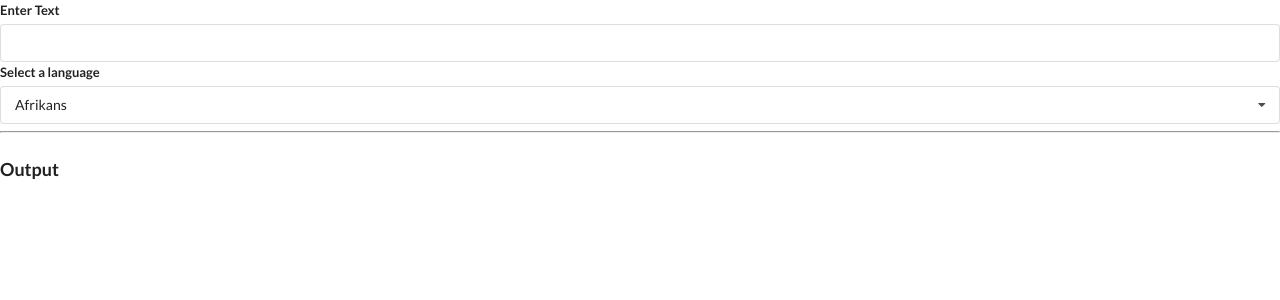
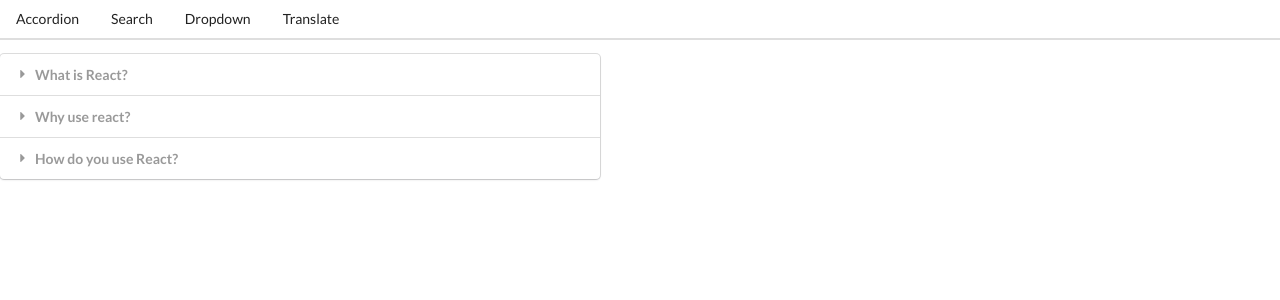
Before and after one commit to XenderMd/Redux, a React (Create React App) app: page / in a window 1280 px wide. Shown: the top 300 px of the page. Built offline with nearby package versions, Linux system fonts and the light colour scheme; no server answers.

Commit message:
Implemented SPA navigation from scratch

```diff
--- a/src/App.js
+++ b/src/App.js
@@ -4,13 +4,63 @@ import Accordion from './components/Accordion';
 import Search from './components/Search';
 import Dropdown from './components/Dropdown';
 import Translate from './components/Translate';
+import Header from './components/Header';
+import Route from './components/Route';
+
+const accordionItems=[
+    {
+        title:'What is React?',
+        content:"React is a front end javascript framework"
+    },
+    {
+        title:"Why use react?",
+        content:'React is a favorite JS library among JS engineers'
+    },
+    {
+        title:'How do you use React?',
+        content:'You use React by creating components'
+    }
+];
+
+const dropdownItems=[
+    {
+        label:"The color Red",
+        value:'red'
+    },
+    {
+        label:"The color Green",
+        value:'green'
+    },
+    {
+        label:"A shade of Blue",
+        value:'blue'
+    }
+];
 
 
 const App = () => {
 
+    const [selected, setSelected]=useState(dropdownItems[0]);
+
     return(
         <div>
-            <Translate/>
+            <Header></Header>
+            <Route path="/">
+                <Accordion items={accordionItems}/>
+            </Route>
+            <Route path="/list">
+                <Search/>
+            </Route>
+            <Route path="/dropdown">
+                <Dropdown label="Select a color"
+                          selected={selected}
+                          onSelectedChange={setSelected}
+                          options={dropdownItems}
+                          />
+            </Route>
+            <Route path="/translate">
+                <Translate/>
+            </Route>
         </div>
     );
 }
--- /dev/null
+++ b/src/components/Header.js
@@ -0,0 +1,15 @@
+import React from 'react';
+import Link from './Link';
+
+const Header = ()=>{
+    return(
+        <div className="ui secondary pointing menu">
+            <Link href="/" className="item">Accordion</Link>
+            <Link href="/list" className="item">Search</Link>
+            <Link href="/dropdown" className="item">Dropdown</Link>
+            <Link href="/translate" className="item">Translate</Link>
+        </div>
+    )
+};
+
+export default Header;
--- /dev/null
+++ b/src/components/Link.js
@@ -0,0 +1,20 @@
+import React from 'react';
+
+const Link = ({className, href, children})=>{
+
+    const onClick=(event)=>{
+
+        if(event.metaKey || event.ctrlKey){
+            return;
+        }
+
+        event.preventDefault();
+        window.history.pushState({},'',href);
+        const navEvent= new PopStateEvent('popstate');
+        window.dispatchEvent(navEvent);
+    }
+
+    return <a onClick={onClick} className={className} href={href}>{children}</a>
+}
+
+export default Link;
--- /dev/null
+++ b/src/components/Route.js
@@ -0,0 +1,22 @@
+import {useEffect,useState} from "react";
+
+const Route = ({path, children})=>{
+
+    const [currentPath, setCurrentPath]=useState(window.location.pathname);
+
+    useEffect(()=>{
+        const onLocationChange = ()=>{
+            setCurrentPath(window.location.pathname);
+        };
+        window.addEventListener('popstate',onLocationChange);
+
+        return ()=>{window.removeEventListener('popstate', onLocationChange);}
+
+    },[]);
+
+    return (
+            currentPath===path?children:null
+        )
+};
+
+export default Route;
```
